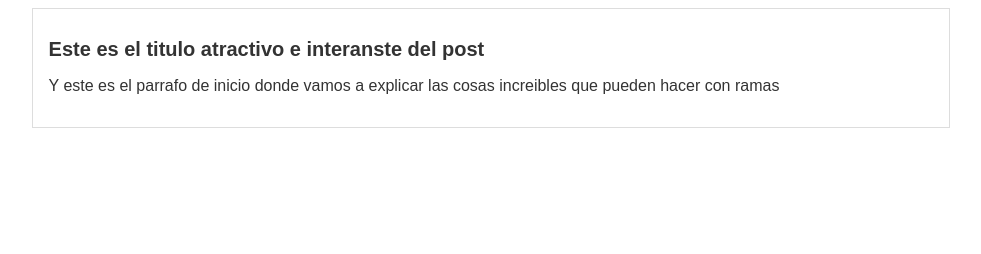
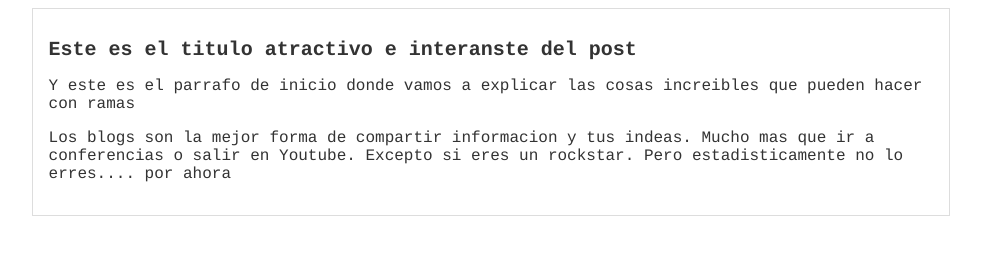
Before and after one commit to pcabreram1234/hyperblog, a website: page index.html in a window 1280 px wide. Shown: the whole page, without its empty margins (149-1130 px from the left). Drawn offline with Linux system fonts and the light colour scheme.

Commit message:
Agregado el contenido adicional del blog y una mejor tipografia

```diff
--- a/css/style.css
+++ b/css/style.css
@@ -1,6 +1,6 @@
 body {
   text-align: center;
-  font-family: Arial;
+  font-family: Courier;
   color: #333;
   font-size: 16px;
 }
--- a/index.html
+++ b/index.html
@@ -15,6 +15,12 @@
           Y este es el parrafo de inicio donde vamos a explicar las cosas
           increibles que pueden hacer con ramas
         </p>
+
+        <p>
+          Los blogs son la mejor forma de compartir informacion y tus indeas.
+          Mucho mas que ir a conferencias o salir en Youtube. Excepto si eres un
+          rockstar. Pero estadisticamente no lo erres.... por ahora
+        </p>
       </div>
     </div>
   </body>
```
